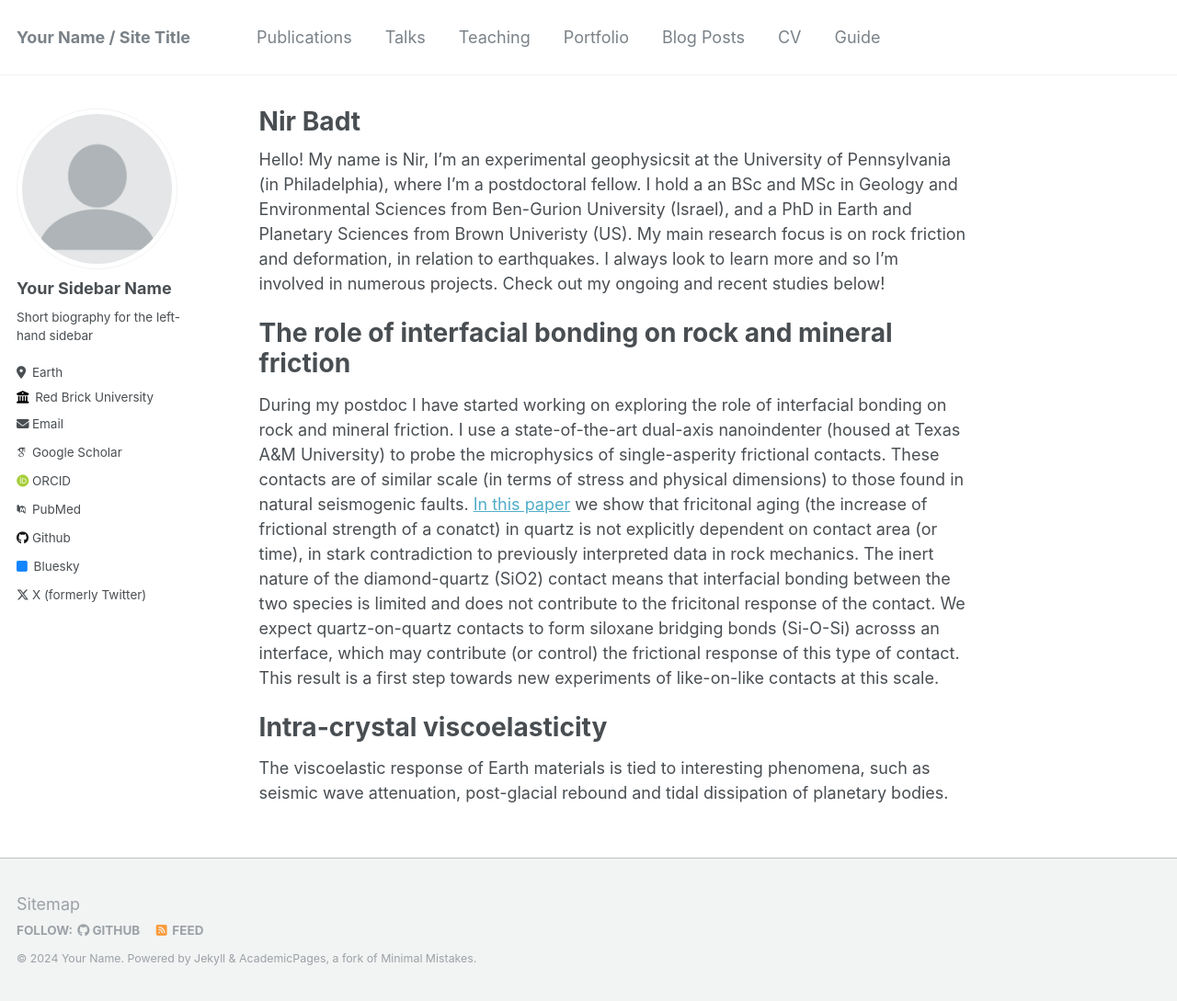
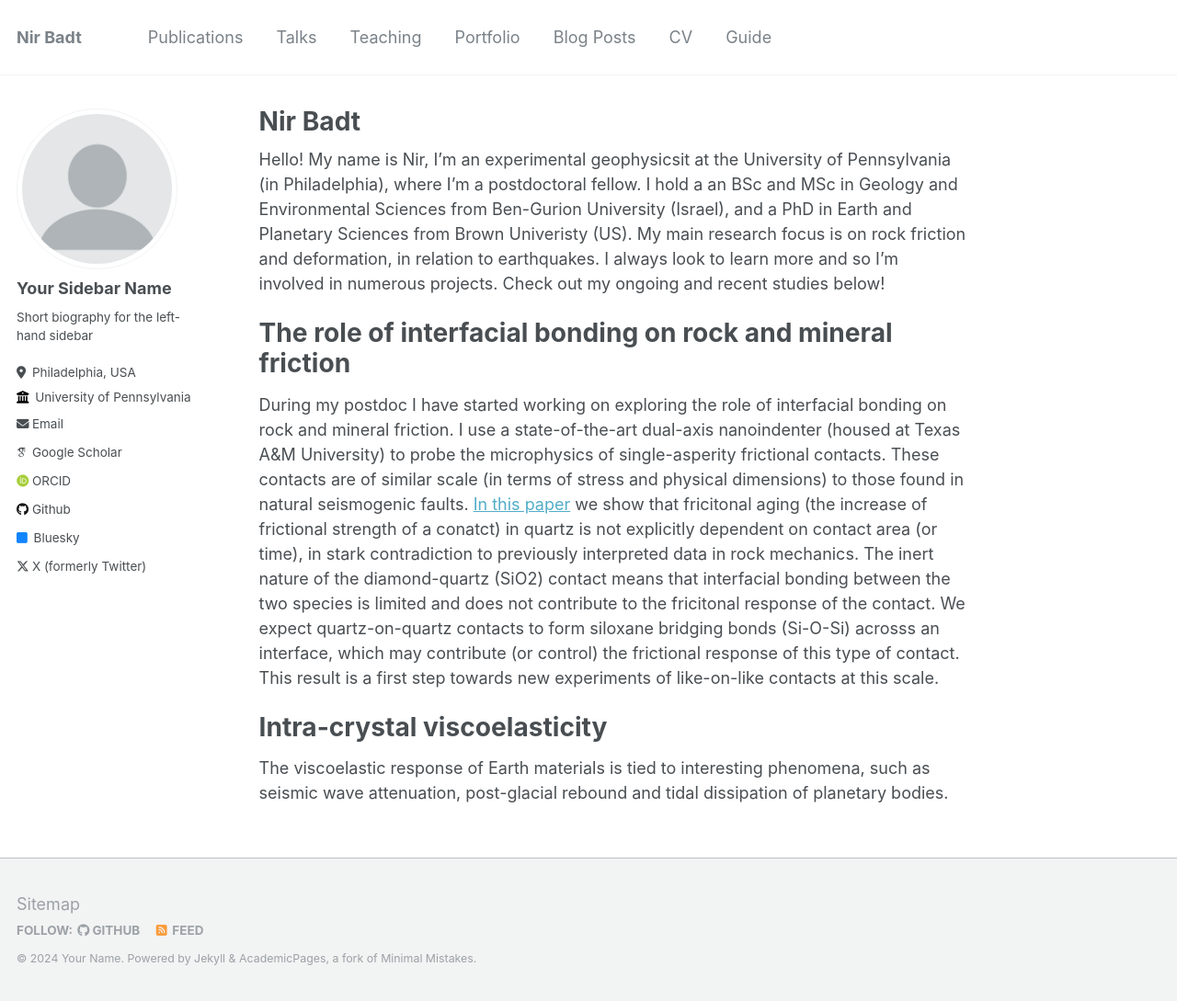
Before and after one commit to nzbadt/nir-website, a Jekyll site: the page built from _pages/about.md, in a window 1280 px wide and 1089 px high. Shown: the whole window at 92% size. Built offline with Jekyll 4.4.1, drawn with Linux system fonts in a browser that asks for light colours; some web fonts are replaced.

Commit message:
Update _config.yml

```diff
--- a/_config.yml
+++ b/_config.yml
@@ -8,7 +8,7 @@
 
 # Basic Site Settings
 locale                   : "en-US"
-title                    : "Your Name / Site Title"
+title                    : "Nir Badt"
 title_separator          : "-"
 name                     : &name "Your Name"
 description              : &description "personal description"
@@ -25,18 +25,16 @@ author:
   name             : "Your Sidebar Name"
   pronouns         : # example: "she/her"
   bio              : "Short biography for the left-hand sidebar"
-  location         : "Earth"
-  employer         : "Red Brick University"
+  location         : "Philadelphia, USA"
+  employer         : "University of Pennsylvania"
   uri              : # URL
-  email            : "none@example.org"
+  email            : "nbadt@sas.upenn.edu"
 
   # Academic websites
   arxiv            : # URL - Update with the correct link to your profile
-  googlescholar    : "https://scholar.google.com/citations?user=PS_CX0AAAAAJ"
+  googlescholar    : "https://scholar.google.com/citations?user=CK8Avk8AAAAJ&hl=en&oi=ao"
   impactstory      : # URL
-  orcid            : "http://orcid.org/yourorcidurl"
-  pubmed           : "https://www.ncbi.nlm.nih.gov/pubmed/?term=john+snow"
-  researchgate     : # URL
+  orcid            : "https://orcid.org/my-orcid?orcid=0000-0003-0882-4584"
 
   # Repositories and software development
   bitbucket        : # Username - Update with your username on the site
```
